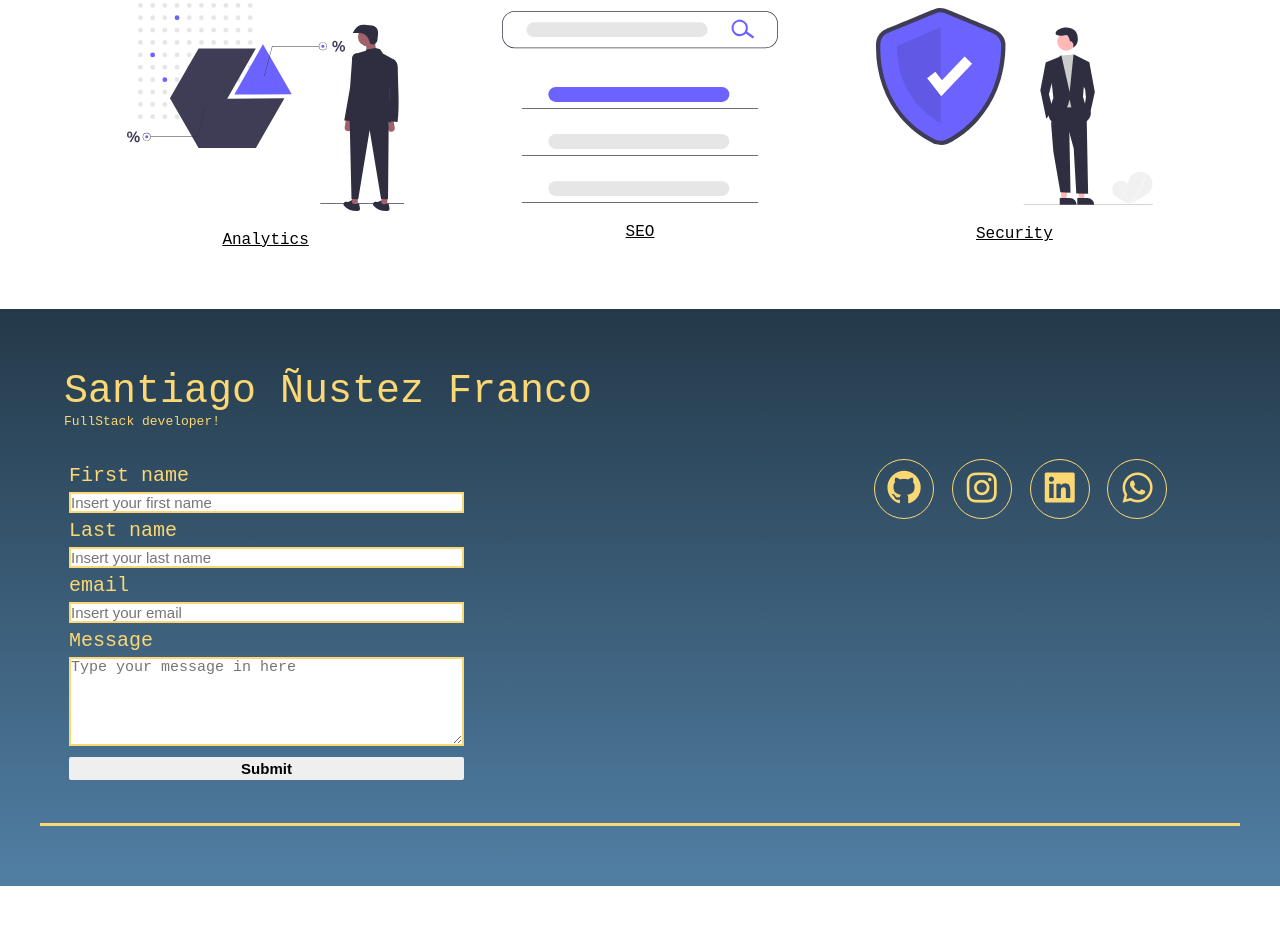
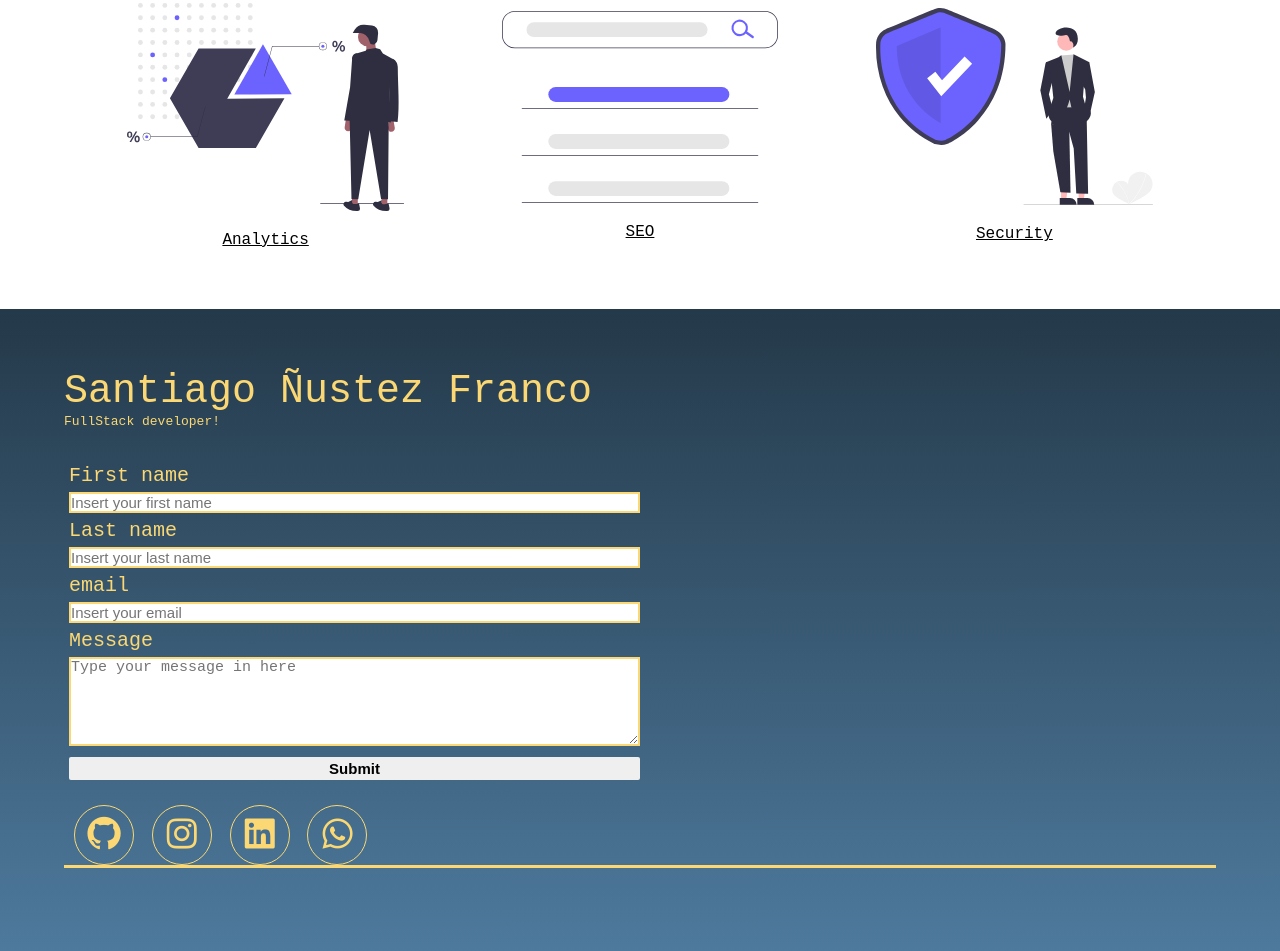
Before and after one commit to SantiagoNF/SantiagoNF.github.io, a plain HTML site: page index.html in a window 1280 px wide. Shown: the part 2361-3312 px from the top of the page. Before the commit the page ends 3247 px from the top, so only its background shows below. Drawn offline with nearby package versions, Linux system fonts and the light colour scheme.

Commit message:
REFACTOR: endpage limit fixed

```diff
--- a/CSS/main.css
+++ b/CSS/main.css
@@ -295,8 +295,8 @@ footer {
 }
 
 section.emailsect {
-  height: 38vh;
-  width: 100vh;
+  height: 38vw;
+  width: 100vw;
   display: flex;
   align-items: right;
   justify-content: right;
@@ -318,6 +318,7 @@ section.emailsect {
 .form-group input,
 .form-group textarea {
   width: 100%;
+  max-height: 25vh;
   font-size: 15px;
   border: 2px solid rgb(251, 216, 115);
   margin-top: 5px;
--- a/index.html
+++ b/index.html
@@ -126,9 +126,7 @@
                         </form>
                     </div>
                     <div id="status-bar"></div>
-                </section>
 
-                <section class="media-container">
                     <div class="social-media">
                         <a href="https://github.com/SantiagoNF" class="social-media-icon" target="_blank">
                             <i class='bx bxl-github'></i>
@@ -143,12 +141,15 @@
                             <i class='bx bxl-whatsapp'></i>
                         </a>
                     </div>
+
+                    <div class="line"></div>
                 </section>
+                <!--<section class="media-container"></section> -->
 
                 <div class="clear-fix"></div>
             </div>
 
-            <div class="line"></div>
+
         </footer>
 
     <script src="/JS/main.js"></script>
```
